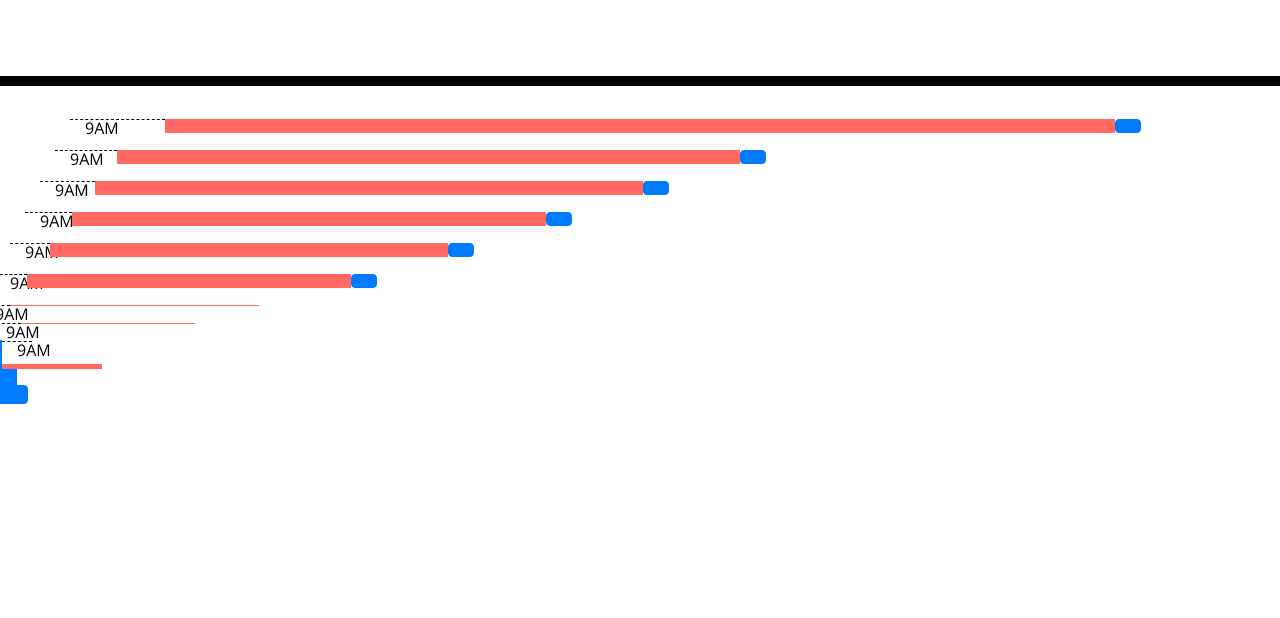
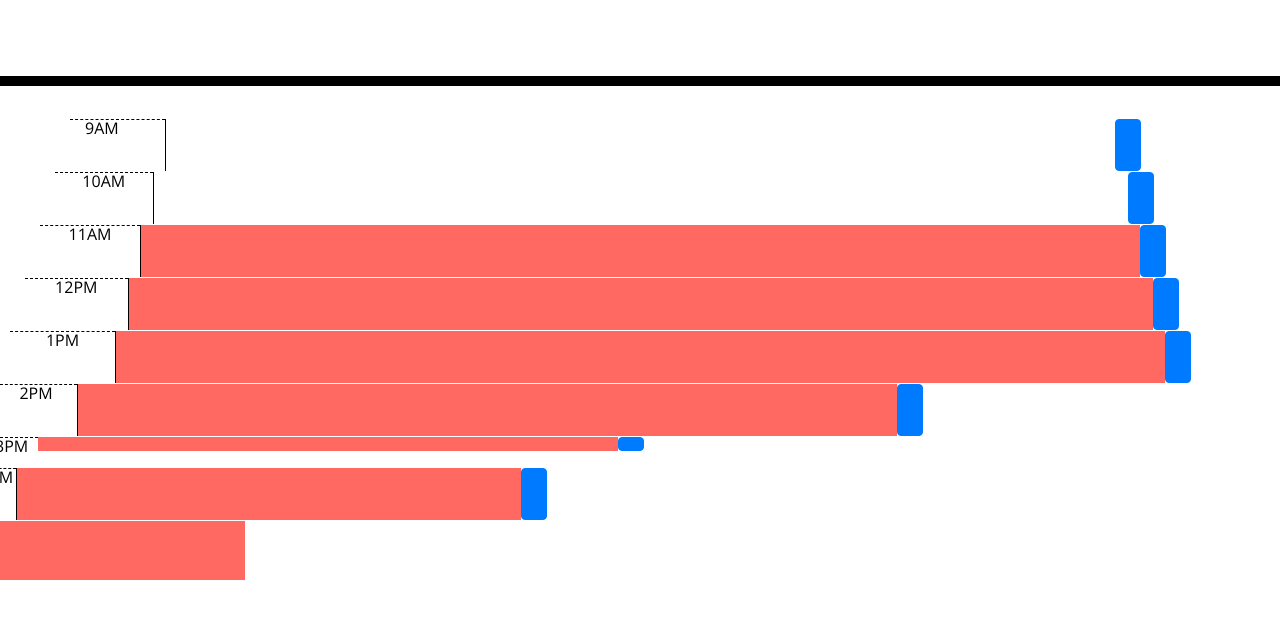
Before and after one commit to Cui1818/Fiona-s-working-daily-planner, a plain HTML site: page index.html in a window 1280 px wide. Shown: the part 182-800 px from the top of the page. Drawn offline with nearby package versions, Linux system fonts and the light colour scheme; files that its build step writes are made by us from their sources.

Commit message:
Adding index.html

```diff
--- a/index.html
+++ b/index.html
@@ -34,50 +34,50 @@
 <!-- 9AM -->
     <div id = "hour-9" class="row time -block">
     <div class=" col-lg-1 hour">9AM</div>
-    <p class ="col-10 present"></p>
-    <p class ="btn btn-primary bth-lg" href ="#" role="button"></p>
+    <textarea class ="col-10 "></textarea>
+    <button class ="btn btn-primary bth-lg" href ="#" role="button"></button>
 <!-- 10AM -->
-    <div id = "hour-9" class="row time -block">
-      <div class=" col-lg-1 hour">9AM</div>
-      <p class ="col-10 present"></p>
-      <p class ="btn btn-primary bth-lg" href ="#" role="button"></p>
+    <div id = "hour-10" class="row time-block">
+      <div class=" col-lg-1 hour">10AM</div>
+      <textarea class ="col-10 description"></textarea>
+      <button class ="btn btn-primary bth-lg" href ="#" role="button"></button>
 
 <!-- 11AM -->
-       <div id = "hour-9" class="row time -block">
-    <div class=" col-lg-1 hour">9AM</div>
-    <p class ="col-10 present"></p>
-    <p class ="btn btn-primary bth-lg" href ="#" role="button"></p>
+       <div id = "hour-11" class="row time -block">
+    <div class=" col-lg-1 hour">11AM</div>
+    <textarea class ="col-10 present"></textarea>
+    <button  class ="btn btn-primary bth-lg" href ="#" role="button"></button>
 
 <!-- 12PM -->
- <div id = "hour-9" class="row time -block">
-    <div class=" col-lg-1 hour">9AM</div>
-    <p class ="col-10 present"></p>
-    <p class ="btn btn-primary bth-lg" href ="#" role="button"></p>
+ <div id = "hour-12" class="row time -block">
+    <div class=" col-lg-1 hour">12PM</div>
+    <textarea class ="col-10 present"></textarea>
+    <button class ="btn btn-primary bth-lg" href ="#" role="button"></button>
 <!-- 1PM -->
-    <div id = "hour-9" class="row time -block">
-      <div class=" col-lg-1 hour">9AM</div>
-      <p class ="col-10 present"></p>
-      <p class ="btn btn-primary bth-lg" href ="#" role="button"></p>
+    <div id = "hour-13" class="row time -block">
+      <div class=" col-lg-1 hour">1PM</div>
+      <textarea class ="col-10 present"></textarea>
+      <button class ="btn btn-primary bth-lg" href ="#" role="button"></button>
   <!-- 2PM -->
-   <div id = "hour-9" class="row time -block">
-    <div class=" col-lg-1 hour">9AM</div>
-    <p class ="col-10 present"></p>
-    <p class ="btn btn-primary bth-lg" href ="#" role="button"></p>
+   <div id = "hour-14" class="row time -block">
+    <div class=" col-lg-1 hour">2PM</div>
+    <textarea class ="col-10 present"></textarea>
+    <button class ="btn btn-primary bth-lg" href ="#" role="button"></button>
 
 <!-- 3PM -->
-<div id = "hour-9" class="row time -block">
-  <div class=" col-lg-1 hour">9AM</div>
+<div id = "hour-15" class="row time -block">
+  <div class=" col-lg-1 hour">3PM</div>
   <p class ="col-10 present"></p>
   <p class ="btn btn-primary bth-lg" href ="#" role="button"></p>
 
-  <!-- 4PM --> <div id = "hour-9" class="row time -block">
-    <div class=" col-lg-1 hour">9AM</div>
-    <p class ="col-10 present"></p>
-    <p class ="btn btn-primary bth-lg" href ="#" role="button"></p>
-<!-- 5PM --> <div id = "hour-9" class="row time -block">
-    <div class=" col-lg-1 hour">9AM</div>
-    <p class ="col-10 present"></p>
-    <p class ="btn btn-primary bth-lg" href ="#" role="button"></p>
+  <!-- 4PM --> <div id = "hour-16" class="row time -block">
+    <div class=" col-lg-1 hour">4PM</div>
+    <textarea class ="col-10 present"></textarea>
+    <button class ="btn btn-primary bth-lg" href ="#" role="button"></button>
+<!-- 5PM --> <div id = "hour-17" class="row time -block">
+    <div class=" col-lg-1 hour">5PM</div>
+    <textarea class ="col-10 present"></textarea>
+    <button class ="btn btn-primary bth-lg" href ="#" role="button"></button>
 
   </div>
       <!-- Timeblocks go here -->
```
